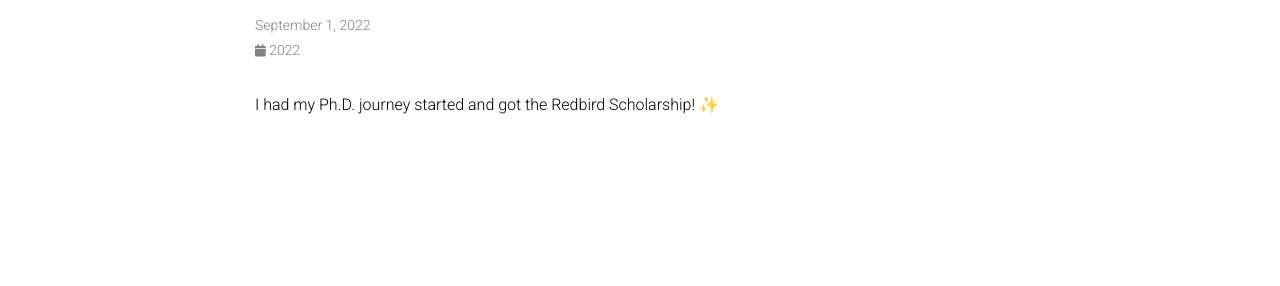
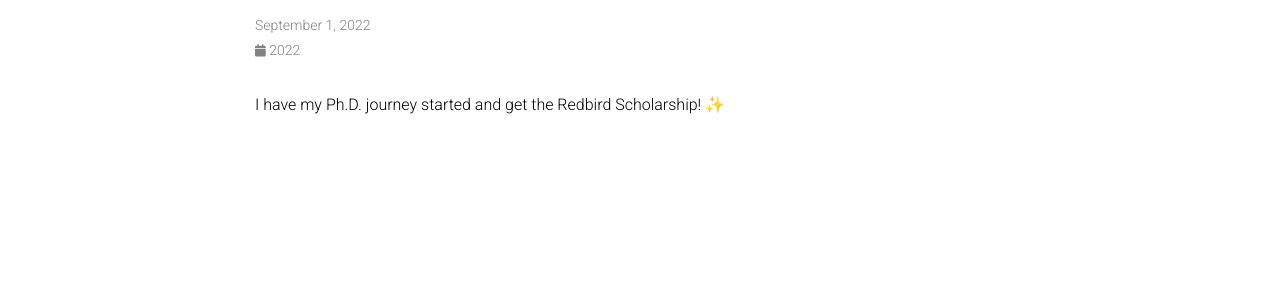
Before and after one commit to wangyueya/yywang, a Jekyll site: the page built from _news/announcement_6.md, in a window 1280 px wide. Shown: the part 145-431 px from the top of the page. Built offline with Jekyll 4.4.1, drawn with Linux system fonts in a browser that asks for light colours; emoji names are drawn with the system emoji font; comment, search, counter and statistics services are not loaded; a style sheet for code colours, icons or effects is not loaded.

```diff
--- a/_news/announcement_6.md
+++ b/_news/announcement_6.md
@@ -4,4 +4,4 @@ date: 2022-09-01
 inline: true
 ---
 
-I had my Ph.D. journey started and got the Redbird Scholarship! :sparkles:
+I have my Ph.D. journey started and get the Redbird Scholarship! :sparkles:
```
Also changed, not shown: _news/announcement_10.md (added, +11 -0 lines), _news/announcement_4.md (+1 -1 lines), _news/announcement_5.md (+1 -1 lines), _news/announcement_7.md (+1 -1 lines), _news/announcement_9.md (added, +7 -0 lines).
